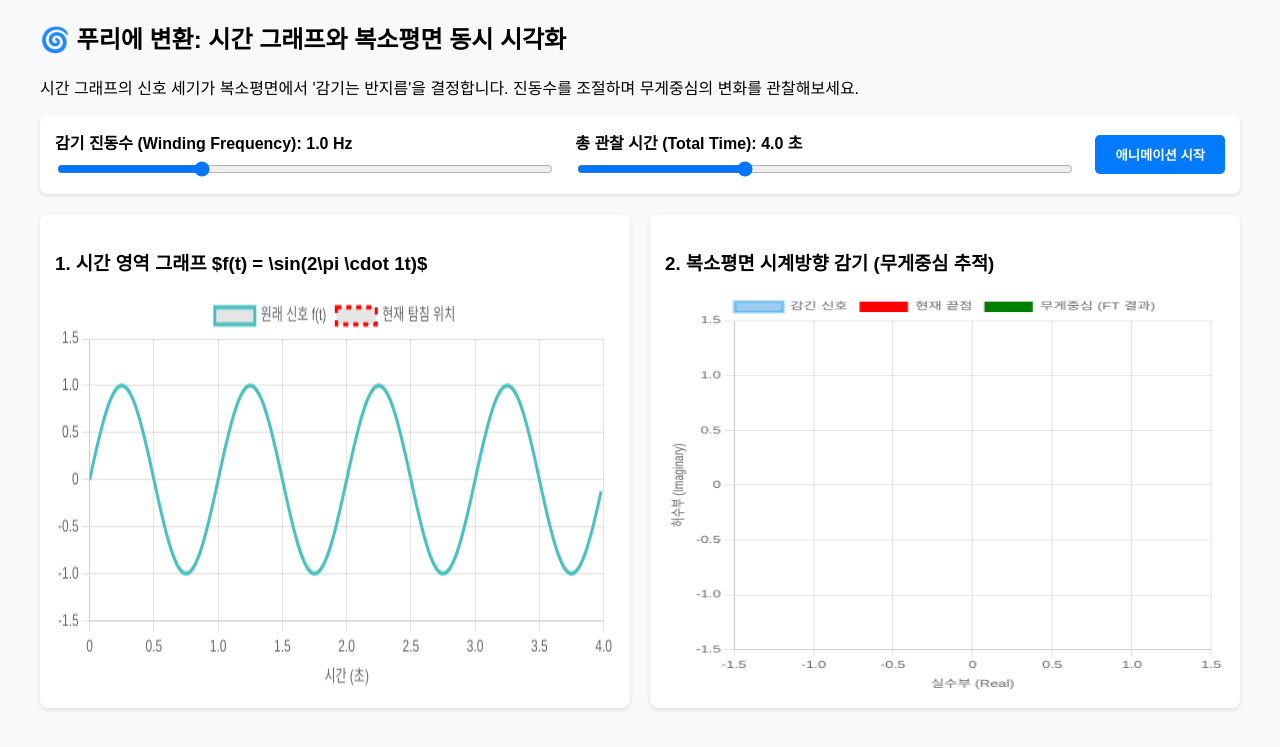
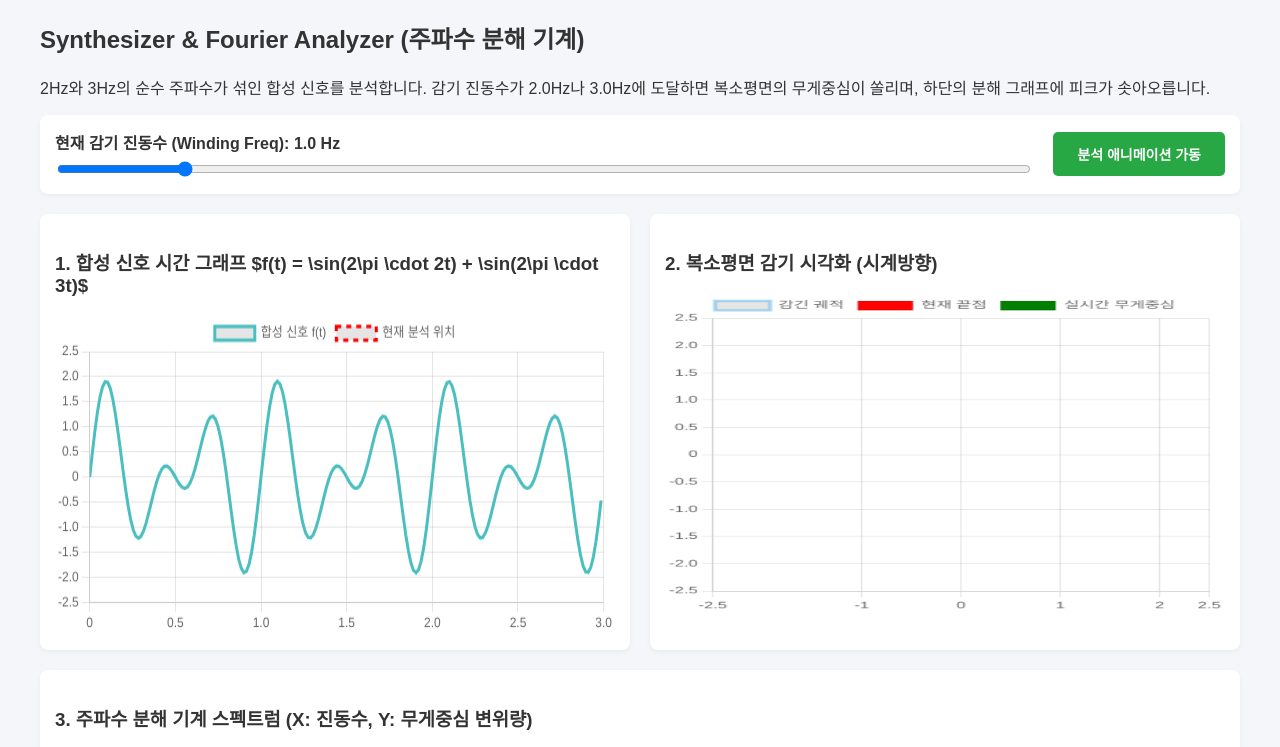
Before and after one commit to 30210556/hello, a plain HTML site: page index.html in a window 1280 px wide. Shown: the top 747 px of the page. Drawn offline with nearby package versions, Linux system fonts and the light colour scheme.

Commit message:
Update index.html

```diff
--- a/index.html
+++ b/index.html
@@ -2,118 +2,139 @@
 <html lang="ko">
 <head>
     <meta charset="UTF-8">
-    <title>연속 푸리에 변환 시각화 인터랙티브 웹</title>
+    <title>푸리에 주파수 분해 기계 (2Hz + 3Hz)</title>
     <script src="https://cdn.jsdelivr.net/npm/chart.js"></script>
     <style>
-        body { font-family: 'Malgun Gothic', sans-serif; margin: 20px; background-color: #f8f9fa; }
+        body { font-family: 'Malgun Gothic', sans-serif; margin: 20px; background-color: #f4f6f9; color: #333; }
         .container { max-width: 1200px; margin: 0 auto; }
-        .controls { display: flex; gap: 20px; margin-bottom: 20px; background: white; padding: 15px; border-radius: 8px; box-shadow: 0 2px 4px rgba(0,0,0,0.1); }
+        .controls { display: flex; gap: 20px; margin-bottom: 20px; background: white; padding: 15px; border-radius: 8px; box-shadow: 0 2px 5px rgba(0,0,0,0.05); align-items: center; }
         .control-group { display: flex; flex-direction: column; flex: 1; }
         .control-group label { font-weight: bold; margin-bottom: 5px; }
-        .chart-box { display: flex; gap: 20px; flex-wrap: wrap; }
-        .chart-container { flex: 1; min-width: 450px; background: white; padding: 15px; border-radius: 8px; box-shadow: 0 2px 4px rgba(0,0,0,0.1); }
-        canvas { width: 100% !important; height: 400px !important; }
-        button { padding: 10px 20px; background-color: #007bff; color: white; border: none; border-radius: 5px; cursor: pointer; font-weight: bold; }
-        button:hover { background-color: #0056b3; }
+        .chart-grid { display: grid; grid-template-columns: 1fr 1fr; gap: 20px; margin-bottom: 20px; }
+        .chart-container { background: white; padding: 15px; border-radius: 8px; box-shadow: 0 2px 5px rgba(0,0,0,0.05); }
+        .full-width { grid-column: span 2; }
+        canvas { width: 100% !important; height: 320px !important; }
+        button { padding: 12px 24px; background-color: #28a745; color: white; border: none; border-radius: 5px; cursor: pointer; font-weight: bold; font-size: 14px; }
+        button:hover { background-color: #218838; }
     </style>
 </head>
 <body>
 
 <div class="container">
-    <h2>🌀 푸리에 변환: 시간 그래프와 복소평면 동시 시각화</h2>
-    <p>시간 그래프의 신호 세기가 복소평면에서 '감기는 반지름'을 결정합니다. 진동수를 조절하며 무게중심의 변화를 관찰해보세요.</p>
+    <h2>Synthesizer & Fourier Analyzer (주파수 분해 기계)</h2>
+    <p>2Hz와 3Hz의 순수 주파수가 섞인 합성 신호를 분석합니다. 감기 진동수가 2.0Hz나 3.0Hz에 도달하면 복소평면의 무게중심이 쏠리며, 하단의 분해 그래프에 피크가 솟아오릅니다.</p>
 
     <div class="controls">
         <div class="control-group">
-            <label for="freqInput">감기 진동수 (Winding Frequency): <span id="freqVal">1.0</span> Hz</label>
-            <input type="range" id="freqInput" min="0.2" max="3.0" step="0.1" value="1.0">
+            <label for="freqInput">현재 감기 진동수 (Winding Freq): <span id="freqVal">1.0</span> Hz</label>
+            <input type="range" id="freqInput" min="0.5" max="4.5" step="0.05" value="1.0">
         </div>
-        <div class="control-group">
-            <label for="timeInput">총 관찰 시간 (Total Time): <span id="timeVal">4.0</span> 초</label>
-            <input type="range" id="timeInput" min="1.0" max="10.0" step="0.5" value="4.0">
-        </div>
-        <div style="align-self: center;">
-            <button id="startBtn">애니메이션 시작</button>
+        <div>
+            <button id="startBtn">분석 애니메이션 가동</button>
         </div>
     </div>
 
-    <div class="chart-box">
+    <div class="chart-grid">
         <div class="chart-container">
-            <h3>1. 시간 영역 그래프 $f(t) = \sin(2\pi \cdot 1t)$</h3>
+            <h3>1. 합성 신호 시간 그래프 $f(t) = \sin(2\pi \cdot 2t) + \sin(2\pi \cdot 3t)$</h3>
             <canvas id="timeChart"></canvas>
         </div>
+
         <div class="chart-container">
-            <h3>2. 복소평면 시계방향 감기 (무게중심 추적)</h3>
+            <h3>2. 복소평면 감기 시각화 (시계방향)</h3>
             <canvas id="complexChart"></canvas>
+        </div>
+
+        <div class="chart-container full-width">
+            <h3>3. 주파수 분해 기계 스펙트럼 (X: 진동수, Y: 무게중심 변위량)</h3>
+            <canvas id="fourierChart"></canvas>
         </div>
     </div>
 </div>
 
 <script>
-    // 기본 변수 초기화
-    let signalFreq = 1.0; // 원래 신호의 진동수 (1Hz 사인파로 고정)
+    // 상수 설정
+    const maxTime = 3.0; // 분석할 총 시간 세기 (3초)
+    const dt = 0.015;    // 타임스텝
+
+    // 상태 변수
     let windingFreq = 1.0;
-    let maxTime = 4.0;
-    const dt = 0.02; // 시간 간격
+    let currentTime = 0;
+    let animationFrameId = null;
 
-    let animationFrameId = null;
-    let currentTime = 0;
-
-    // 데이터 저장 배열
-    let timeData = [];
-    let signalData = [];
+    // 데이터 셋
     let complexPoints = [];
     let sumReal = 0, sumImag = 0, count = 0;
 
-    // Chart.js 그래프 객체 변수
-    let timeChart, complexChart;
+    // 주파수 분해 그래프용 마스터 데이터 (0.5Hz부터 4.5Hz까지 0.05단위 미리 계산 틀 확보)
+    const freqBins = [];
+    for(let f=0.5; f<=4.5; f+=0.05) freqBins.push(parseFloat(f.toFixed(2)));
+    let fourierMagnitudes = new Array(freqBins.length).fill(0);
 
-    // DOM 요소
+    let timeChart, complexChart, fourierChart;
+
+    // DOM
     const freqInput = document.getElementById('freqInput');
-    const timeInput = document.getElementById('timeInput');
     const freqVal = document.getElementById('freqVal');
-    const timeVal = document.getElementById('timeVal');
     const startBtn = document.getElementById('startBtn');
 
-    // 슬라이더 이벤트 리스너
-    freqInput.addEventListener('input', (e) => { windingFreq = parseFloat(e.target.value); freqVal.innerText = windingFreq.toFixed(1); resetSimulation(); });
-    timeInput.addEventListener('input', (e) => { maxTime = parseFloat(e.target.value); timeVal.innerText = maxTime.toFixed(1); resetSimulation(); });
+    freqInput.addEventListener('input', (e) => {
+        windingFreq = parseFloat(e.target.value);
+        freqVal.innerText = windingFreq.toFixed(2);
+        resetSimulation();
+    });
     startBtn.addEventListener('click', startSimulation);
 
-    // 차트 초기화 함수
+    // 신호 함수: 2Hz 사인파 + 3Hz 사인파 합성
+    function signalFunction(t) {
+        return Math.sin(2 * Math.PI * 2 * t) + Math.sin(2 * Math.PI * 3 * t);
+    }
+
     function initCharts() {
-        const ctxTime = document.getElementById('timeChart').getContext('2d');
-        timeChart = new Chart(ctxTime, {
+        // 1. 시간 차트
+        timeChart = new Chart(document.getElementById('timeChart').getContext('2d'), {
             type: 'line',
             data: {
-                labels: [],
                 datasets: [
-                    { label: '원래 신호 f(t)', data: [], borderColor: 'rgb(75, 192, 192)', tension: 0.1, pointRadius: 0 },
-                    { label: '현재 탐침 위치', data: [], borderColor: 'red', borderDash: [5, 5], pointRadius: 0, type: 'line' }
+                    { label: '합성 신호 f(t)', data: [], borderColor: '#4bbfbf', pointRadius: 0 },
+                    { label: '현재 분석 위치', data: [], borderColor: 'red', borderDash: [5,5], pointRadius: 0 }
                 ]
             },
-            options: {
-                scales: { x: { type: 'linear', min: 0, max: maxTime, title: { display: true, text: '시간 (초)' } }, y: { min: -1.5, max: 1.5 } },
-                animation: false
-            }
+            options: { scales: { x: { type: 'linear', min: 0, max: maxTime }, y: { min: -2.5, max: 2.5 } }, animation: false }
         });
 
-        const ctxComplex = document.getElementById('complexChart').getContext('2d');
-        complexChart = new Chart(ctxComplex, {
+        // 2. 복소평면 차트
+        complexChart = new Chart(document.getElementById('complexChart').getContext('2d'), {
             type: 'scatter',
             data: {
                 datasets: [
-                    { label: '감긴 신호', data: [], borderColor: 'rgba(54, 162, 235, 0.5)', backgroundColor: 'rgba(54, 162, 235, 0.5)', showLine: true, pointRadius: 1 },
-                    { label: '현재 끝점', data: [], backgroundColor: 'red', pointRadius: 6 },
-                    { label: '무게중심 (FT 결과)', data: [], backgroundColor: 'green', pointRadius: 8, pointStyle: 'triangle' }
+                    { label: '감긴 궤적', data: [], borderColor: 'rgba(54, 162, 235, 0.4)', showLine: true, pointRadius: 0 },
+                    { label: '현재 끝점', data: [], backgroundColor: 'red', pointRadius: 5 },
+                    { label: '실시간 무게중심', data: [], backgroundColor: 'green', pointRadius: 8, pointStyle: 'triangle' }
                 ]
+            },
+            options: { scales: { x: { min: -2.5, max: 2.5 }, y: { min: -2.5, max: 2.5 } }, aspectRatio: 1, animation: false }
+        });
+
+        // 3. 푸리에 주파수 분해 차트 (특정 주파수에서 튀는 그래프)
+        fourierChart = new Chart(document.getElementById('fourierChart').getContext('2d'), {
+            type: 'line',
+            data: {
+                labels: freqBins,
+                datasets: [{
+                    label: '무게중심 변위 (신호 세기)',
+                    data: fourierMagnitudes,
+                    borderColor: '#963dd4',
+                    backgroundColor: 'rgba(150, 61, 212, 0.1)',
+                    fill: true,
+                    tension: 0.2
+                }]
             },
             options: {
                 scales: {
-                    x: { type: 'linear', min: -1.5, max: 1.5, title: { display: true, text: '실수부 (Real)' } },
-                    y: { type: 'linear', min: -1.5, max: 1.5, title: { display: true, text: '허수부 (Imaginary)' } }
+                    x: { title: { display: true, text: '진동수 (Frequency [Hz])' } },
+                    y: { min: 0, max: 1.2, title: { display: true, text: '원점으로부터의 거리 (Magnitude)' } }
                 },
-                aspectRatio: 1,
                 animation: false
             }
         });
@@ -122,28 +143,39 @@
     function resetSimulation() {
         cancelAnimationFrame(animationFrameId);
         currentTime = 0;
-        timeData = [];
-        signalData = [];
         complexPoints = [];
         sumReal = 0; sumImag = 0; count = 0;
 
-        // 시간축 가이드라인을 위해 미리 전체 시간 신호 계산하여 배치
+        // 시간 축 데이터 정적 가이드라인 생성
         let t_arr = [];
-        let s_arr = [];
-        for(let t=0; t<=maxTime; t+=dt) {
-            t_arr.push(t);
-            s_arr.push(Math.sin(2 * Math.PI * signalFreq * t));
-        }
+        for(let t=0; t<=maxTime; t+=dt) t_arr.push({x: t, y: signalFunction(t)});
 
-        timeChart.options.scales.x.max = maxTime;
-        timeChart.data.datasets[0].data = t_arr.map((t, idx) => ({x: t, y: s_arr[idx]}));
+        timeChart.data.datasets[0].data = t_arr;
         timeChart.data.datasets[1].data = [];
+
         complexChart.data.datasets[0].data = [];
         complexChart.data.datasets[1].data = [];
         complexChart.data.datasets[2].data = [];
 
+        // 현재 설정된 windingFreq 위치에 맞추어 하단 스펙트럼 데이터 초기화 (현재 조사중인 곳만 실시간 반영 유도)
+        fourierChart.data.datasets[0].data = freqBins.map(f => f === windingFreq ? 0 : calculateStaticFT(f));
+
         timeChart.update();
         complexChart.update();
+        fourierChart.update();
+    }
+
+    // 다른 주파수들의 배경 값을 미리 계산해주는 헬퍼 함수
+    function calculateStaticFT(targetFreq) {
+        let sReal = 0, sImag = 0, c = 0;
+        for(let t=0; t<=maxTime; t+=dt) {
+            let f_t = signalFunction(t);
+            let theta = -2 * Math.PI * targetFreq * t;
+            sReal += f_t * Math.cos(theta);
+            sImag += f_t * Math.sin(theta);
+            c++;
+        }
+        return Math.sqrt((sReal/c)**2 + (sImag/c)**2);
     }
 
     function startSimulation() {
@@ -157,41 +189,41 @@
             return;
         }
 
-        // 1. 현재 시간에서의 신호 값 f(t) 구하기 (1Hz 사인파)
-        let f_t = Math.sin(2 * Math.PI * signalFreq * currentTime);
-
-        // 2. 복소평면 시계방향 감기 공식 적용
-        // e^(-i * 2 * pi * windingFreq * t) = cos(theta) + i * sin(theta) -> 단, 시계방향이므로 theta는 음수
+        let f_t = signalFunction(currentTime);
         let theta = -2 * Math.PI * windingFreq * currentTime;
         let real = f_t * Math.cos(theta);
-        let imag = f_t * Math.sin(theta); // 오일러 공식에 의해 시계방향 매핑
+        let imag = f_t * Math.sin(theta);
 
-        // 무게중심 계산을 위한 누적
         sumReal += real;
         sumImag += imag;
         count++;
+
         let centerReal = sumReal / count;
         let centerImag = sumImag / count;
+        let magnitude = Math.sqrt(centerReal**2 + centerImag**2); // 원점으로부터 무게중심까지의 거리
 
-        // 3. 그래프 데이터 업데이트
+        // 데이터 대입
         complexPoints.push({x: real, y: imag});
+        timeChart.data.datasets[1].data = [{x: currentTime, y: -2.5}, {x: currentTime, y: 2.5}];
 
-        // 시간 그래프의 세로 탐침선 기입 (현재 시간 표시)
-        timeChart.data.datasets[1].data = [{x: currentTime, y: -1.5}, {x: currentTime, y: 1.5}];
+        complexChart.data.datasets[0].data = [...complexPoints];
+        complexChart.data.datasets[1].data = [{x: real, y: imag}];
+        complexChart.data.datasets[2].data = [{x: centerReal, y: centerImag}];
 
-        // 복소평면 기입
-        complexChart.data.datasets[0].data = [...complexPoints]; // 감긴 선
-        complexChart.data.datasets[1].data = [{x: real, y: imag}]; // 현재 좌표 (빨간 점)
-        complexChart.data.datasets[2].data = [{x: centerReal, y: centerImag}]; // 무게중심 (녹색 삼각형)
+        // 하단 주파수 분해 그래프에서 현재 조사중인 주파수의 바(실시간 갱신)
+        let idx = freqBins.indexOf(windingFreq);
+        if(idx !== -1) {
+            fourierChart.data.datasets[0].data[idx] = magnitude;
+        }
 
         timeChart.update();
         complexChart.update();
+        fourierChart.update();
 
         currentTime += dt;
         animationFrameId = requestAnimationFrame(animate);
     }
 
-    // 웹 페이지 로드 시 초기화
     window.onload = () => {
         initCharts();
         resetSimulation();
```
